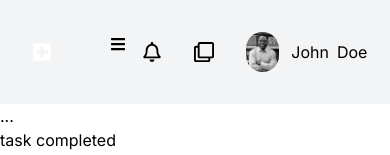
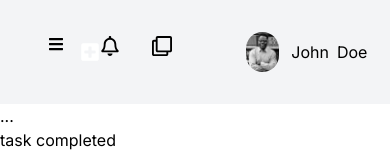
Before and after one commit to YaniWessi/AdminDashboard, a Next.js app: page / in a window 390 px wide. Shown: the top 155 px of the page. Built offline with nearby package versions, Linux system fonts and the light colour scheme.

Commit message:
made the header responsive and it works

```diff
--- a/src/app/components/Header.jsx
+++ b/src/app/components/Header.jsx
@@ -1,5 +1,5 @@
 'use client';
-import React, { useState, useEffect } from 'react'
+import React, { useState, useEffect, Fragment } from 'react'
 import { MdSearch } from 'react-icons/md';
 import { FaPlusSquare, FaTimes, FaRegBell, FaRegClone, FaBars  } from 'react-icons/fa';
 import profileImage from "../../../public/Yannick.png";
@@ -55,15 +55,20 @@ function Header() {
 
         <div className="flex items-center w-full">
 
+              {/* <div className={`flex flex-col items-center pr-4 ${isSearchVisible ? 'hidden md:flex' : ''} lg:hidden`}>
 
+                <FaBars className="mb-4"/>
 
-              <div className="relative mr-4 w-full">
+              </div>  */}
+
+              <div className={`relative mr-4 ${isSearchVisible? 'w-full' : 'lg:w-full'}`}>
 
                         <input
                             type="text"
                             placeholder="Search"
-                            className="bg-gray-700 hidden md:block rounded-full p-2 text-sm text-gray-300 focus:outline-none focus:bg-gray-600 lg:ml-16 ml-0"
+                            className="bg-gray-700 hidden md:inline rounded-full p-2 text-sm text-gray-300 focus:outline-none focus:bg-gray-600 lg:ml-16 ml-0"
                             />
+
 
                         {isSearchVisible? (
                           <div className="relative w-full md:hidden md:ml-5">
@@ -79,36 +84,29 @@ function Header() {
                             />
                           </div>
 
-                        ) : (
-                          <button
-                          className="block focus:outline-none text-white text-xl md:ml-8"
-                          onClick={toggleSearch}
-                          >
-                        {/* <MdSearch className="hidden md:block" onClick={toggleSearch} /> */}
-                        <FaPlusSquare className="md:hidden" onClick={toggleSearch} />
-                          </button>
+                        ) : null
+                         }
 
-                        ) }
+
               </div>
 
 
-              <div className="flex flex-col items-center pr-4 lg:hidden ">
+
+              <div className={`flex flex-row ${isSearchVisible ? 'hidden md:flex' : ''} justify-start md:justify-end`}>
+                <div className={`flex flex-col items-center pr-4 ${isSearchVisible ? 'hidden md:flex' : ''} lg:hidden`}>
+
                   <FaBars className="mb-4"/>
 
                 </div>
 
+                <button className="block focus:outline-none text-white text-xl md:ml-8" onClick={toggleSearch}>
+                  <FaPlusSquare className="md:hidden" onClick={toggleSearch} />
+                </button>
 
-             {isSearchVisible? (
-              <div className="flex flex-row">
-                <FaRegBell className="hidden mr-8 text-xl" />
-                <FaRegClone className="hidden mr-8 text-xl" />
-              </div>
-              ) : (
-                <div className="flex flex-row">
                   <FaRegBell className="mr-8 text-xl" />
                   <FaRegClone className="mr-8 text-xl" />
               </div>
-              )}
+
 
         </div>
 
@@ -116,12 +114,11 @@ function Header() {
 
         <div className="flex items-center">
 
-
-          <div className="relative inline-block">
+        <div className={`${isSearchVisible ? 'hidden' : 'relative inline-block'} md:inline-block`}>
             <button className="flex items-center focus:outline-none" onClick={toggleDropdown}>
               <Image
                 src={profileImage}
-                  alt="Profile "
+                alt="Profile"
                 className="w-10 h-10 rounded-full mr-1"
               />
               <p className="ml-2">John</p>
```
Lines whose indentation alone changed are shown as unchanged.
